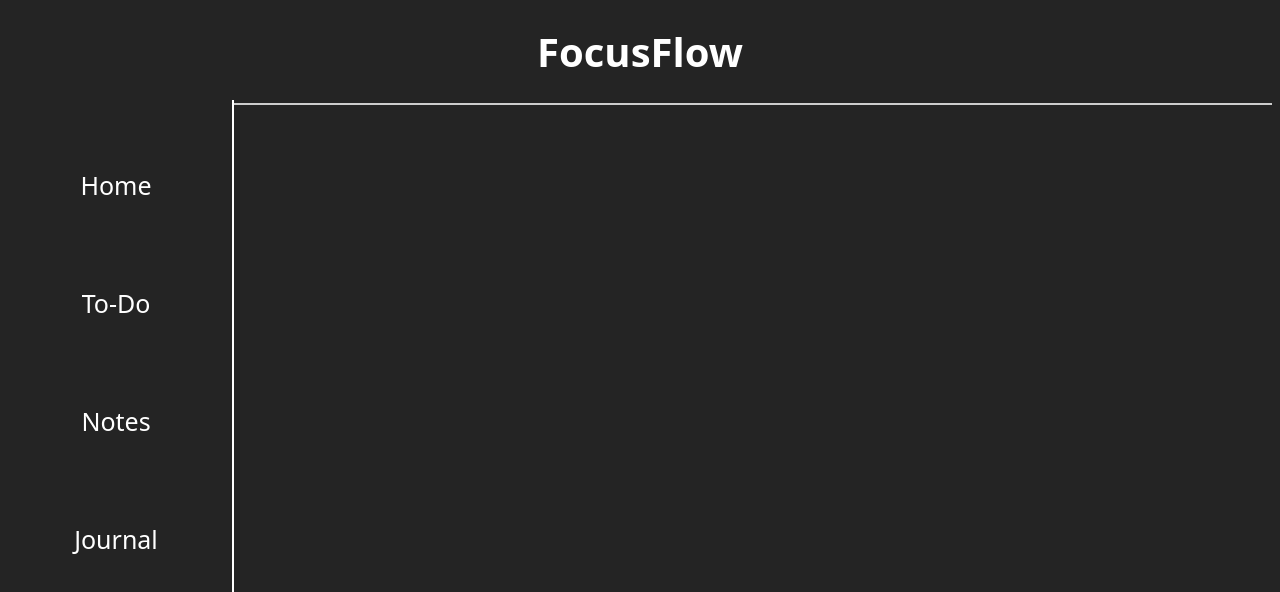
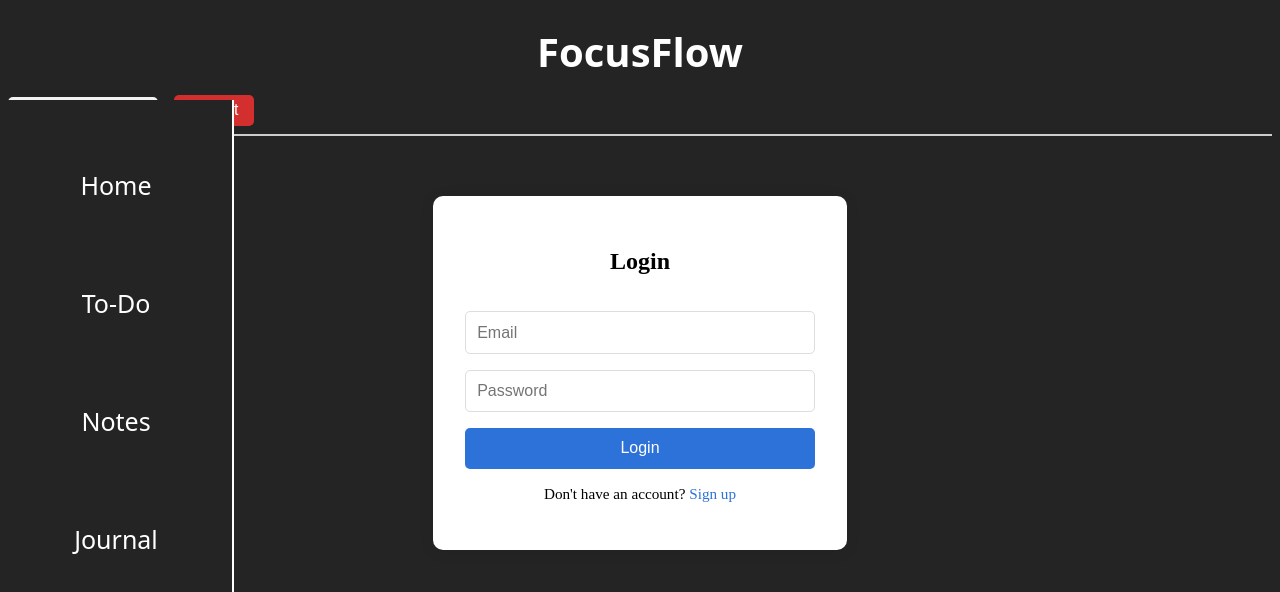
Before and after one commit to divyjain05/FocusFLow, a React app: page /login in a window 1280 px wide. Shown: the top 592 px of the page. Built offline with nearby package versions, Linux system fonts and the light colour scheme; no server answers; sample sign-in values are in the browser's storage; the HTML template or start-up script is replaced by a standard one.

Commit message:
Added firebase authentication

```diff
--- a/package.json
+++ b/package.json
@@ -10,9 +10,10 @@
     "preview": "vite preview"
   },
   "dependencies": {
+    "firebase": "^12.0.0",
     "react": "^19.0.0",
     "react-dom": "^19.0.0",
-    "react-router-dom": "^7.5.3"
+    "react-router-dom": "^6.30.1"
   },
   "devDependencies": {
     "@eslint/js": "^9.22.0",
--- a/src/App.jsx
+++ b/src/App.jsx
@@ -7,6 +7,19 @@ import TodoPage from '/src/pages/TodoPage'
 import HomePage from '/src/pages/HomePage'
 import NotesPage from '/src/pages/NotesPage'
 import JournalPage from '/src/pages/JournalPage'
+import { AuthProvider, useAuth } from './components/AuthProvider';
+import LoginPage from './pages/LoginPage';
+import SignupPage from './pages/SignupPage';
+
+function ProtectedRoute({ children }) {
+  const { user } = useAuth();
+  if (!user) {
+    // Redirect to login page if not authenticated
+    window.location.pathname = '/login';
+    return null;
+  }
+  return children;
+}
 
 function App() {
   const [showSplash, setShowSplash] = useState(true);
@@ -21,18 +34,31 @@ function App() {
       {showSplash ? (
         <SplashScreen />
       ) : (
+        <AuthProvider>
           <Router>
             <div className="app-container">
               <Navbar />
               <Sidebar/>
+              <Routes>
+                <Route path="/login" element={<LoginPage />} />
+                <Route path="/signup" element={<SignupPage />} />
+                <Route
+                  path="/*"
+                  element={
+                    <ProtectedRoute>
                       <Routes>
                         <Route path="/" element={<HomePage />} />
                         <Route path="/todo" element={<TodoPage />} />
                         <Route path="/notes" element={<NotesPage />} />
                         <Route path="/journal" element={<JournalPage />} />
                       </Routes>
+                    </ProtectedRoute>
+                  }
+                />
+              </Routes>
             </div>
           </Router>
+        </AuthProvider>
       )}
     </>
   );
--- /dev/null
+++ b/src/components/AuthProvider.jsx
@@ -0,0 +1,35 @@
+// src/components/AuthProvider.jsx
+import React, { createContext, useContext, useEffect, useState } from 'react';
+import { onAuthStateChanged, signOut, signInWithEmailAndPassword, createUserWithEmailAndPassword } from 'firebase/auth';
+import { auth } from '../firebase';
+
+const AuthContext = createContext();
+
+export function useAuth() {
+  return useContext(AuthContext);
+}
+
+export function AuthProvider({ children }) {
+  const [user, setUser] = useState(null);
+  const [loading, setLoading] = useState(true);
+
+  useEffect(() => {
+    const unsubscribe = onAuthStateChanged(auth, (user) => {
+      setUser(user);
+      setLoading(false);
+    });
+    return unsubscribe;
+  }, []);
+
+  const login = (email, password) => signInWithEmailAndPassword(auth, email, password);
+  const signup = (email, password) => createUserWithEmailAndPassword(auth, email, password);
+  const logout = () => signOut(auth);
+
+  const value = { user, login, signup, logout };
+
+  return (
+    <AuthContext.Provider value={value}>
+      {!loading && children}
+    </AuthContext.Provider>
+  );
+}
--- a/src/components/Navbar.css
+++ b/src/components/Navbar.css
@@ -15,3 +15,32 @@ h1{
     margin-top: 0.5rem;
     margin-bottom: 0;
 }
+.navbar-user-actions {
+  display: flex;
+  align-items: center;
+  gap: 1rem;
+  margin-left: auto;
+}
+
+.navbar-user-email {
+  font-size: 1rem;
+  color: #333;
+  background: #f3f3f3;
+  padding: 0.3rem 0.7rem;
+  border-radius: 5px;
+}
+
+.navbar-logout {
+  background: #d32f2f;
+  color: #fff;
+  border: none;
+  border-radius: 5px;
+  padding: 0.4rem 1rem;
+  font-size: 1rem;
+  cursor: pointer;
+  transition: background 0.2s;
+}
+
+.navbar-logout:hover {
+  background: #a31515;
+}
--- a/src/components/Navbar.jsx
+++ b/src/components/Navbar.jsx
@@ -1,10 +1,18 @@
 import React from 'react'
 import './Navbar.css'
+import { useAuth } from './AuthProvider';
 
 function Navbar(){
+    const { user, logout } = useAuth();
     return (
     <nav className = 'Navbar'>
         <h1>FocusFlow</h1>
+        {user && (
+          <div className="navbar-user-actions">
+            <span className="navbar-user-email">{user.email}</span>
+            <button className="navbar-logout" onClick={logout}>Logout</button>
+          </div>
+        )}
         <hr className = 'navbar-line'/>
      </nav>
     )
--- /dev/null
+++ b/src/firebase.js
@@ -0,0 +1,19 @@
+// src/firebase.js
+import { initializeApp } from 'firebase/app';
+import { getAuth } from 'firebase/auth';
+import { getFirestore } from 'firebase/firestore';
+
+const firebaseConfig = {
+  apiKey: "YOUR_API_KEY",
+  authDomain: "YOUR_AUTH_DOMAIN",
+  projectId: "YOUR_PROJECT_ID",
+  storageBucket: "YOUR_STORAGE_BUCKET",
+  messagingSenderId: "YOUR_MESSAGING_SENDER_ID",
+  appId: "YOUR_APP_ID"
+};
+
+const app = initializeApp(firebaseConfig);
+const auth = getAuth(app);
+const db = getFirestore(app);
+
+export { auth, db };
--- a/src/index.css
+++ b/src/index.css
@@ -3,3 +3,58 @@
 body {
   background-color: #242424;
 }
+.auth-container {
+  max-width: 350px;
+  margin: 60px auto;
+  padding: 2rem;
+  background: #fff;
+  border-radius: 10px;
+  box-shadow: 0 2px 16px rgba(0,0,0,0.08);
+  display: flex;
+  flex-direction: column;
+  align-items: center;
+}
+.auth-container h2 {
+  margin-bottom: 1rem;
+}
+.auth-container form {
+  width: 100%;
+  display: flex;
+  flex-direction: column;
+  gap: 1rem;
+}
+.auth-container input {
+  padding: 0.7rem;
+  border: 1px solid #ddd;
+  border-radius: 5px;
+  font-size: 1rem;
+}
+.auth-container button {
+  padding: 0.7rem;
+  background: #2d72d9;
+  color: #fff;
+  border: none;
+  border-radius: 5px;
+  font-size: 1rem;
+  cursor: pointer;
+  transition: background 0.2s;
+}
+.auth-container button:hover {
+  background: #1a4e8a;
+}
+.auth-container .error {
+  color: #d32f2f;
+  margin-top: 0.5rem;
+  font-size: 0.95rem;
+}
+.auth-container p {
+  margin-top: 1rem;
+  font-size: 0.95rem;
+}
+.auth-container a {
+  color: #2d72d9;
+  text-decoration: none;
+}
+.auth-container a:hover {
+  text-decoration: underline;
+}
--- /dev/null
+++ b/src/pages/LoginPage.jsx
@@ -0,0 +1,35 @@
+import React, { useState } from 'react';
+import { useNavigate } from 'react-router-dom';
+import { useAuth } from '../components/AuthProvider';
+
+export default function LoginPage() {
+  const [email, setEmail] = useState('');
+  const [password, setPassword] = useState('');
+  const [error, setError] = useState('');
+  const { login } = useAuth();
+  const navigate = useNavigate();
+
+  const handleSubmit = async (e) => {
+    e.preventDefault();
+    setError('');
+    try {
+      await login(email, password);
+      navigate('/');
+    } catch (err) {
+      setError('Failed to log in.');
+    }
+  };
+
+  return (
+    <div className="auth-container">
+      <h2>Login</h2>
+      <form onSubmit={handleSubmit}>
+        <input type="email" placeholder="Email" value={email} onChange={e => setEmail(e.target.value)} required />
+        <input type="password" placeholder="Password" value={password} onChange={e => setPassword(e.target.value)} required />
+        <button type="submit">Login</button>
+        {error && <div className="error">{error}</div>}
+      </form>
+      <p>Don't have an account? <a href="/signup">Sign up</a></p>
+    </div>
+  );
+}
--- /dev/null
+++ b/src/pages/SignupPage.jsx
@@ -0,0 +1,35 @@
+import React, { useState } from 'react';
+import { useNavigate } from 'react-router-dom';
+import { useAuth } from '../components/AuthProvider';
+
+export default function SignupPage() {
+  const [email, setEmail] = useState('');
+  const [password, setPassword] = useState('');
+  const [error, setError] = useState('');
+  const { signup } = useAuth();
+  const navigate = useNavigate();
+
+  const handleSubmit = async (e) => {
+    e.preventDefault();
+    setError('');
+    try {
+      await signup(email, password);
+      navigate('/');
+    } catch (err) {
+      setError('Failed to sign up.');
+    }
+  };
+
+  return (
+    <div className="auth-container">
+      <h2>Sign Up</h2>
+      <form onSubmit={handleSubmit}>
+        <input type="email" placeholder="Email" value={email} onChange={e => setEmail(e.target.value)} required />
+        <input type="password" placeholder="Password" value={password} onChange={e => setPassword(e.target.value)} required />
+        <button type="submit">Sign Up</button>
+        {error && <div className="error">{error}</div>}
+      </form>
+      <p>Already have an account? <a href="/login">Login</a></p>
+    </div>
+  );
+}
```
Also changed, not shown: 1 other file (tests, documents, lock files or other folders). Lines whose indentation alone changed are shown as unchanged.
